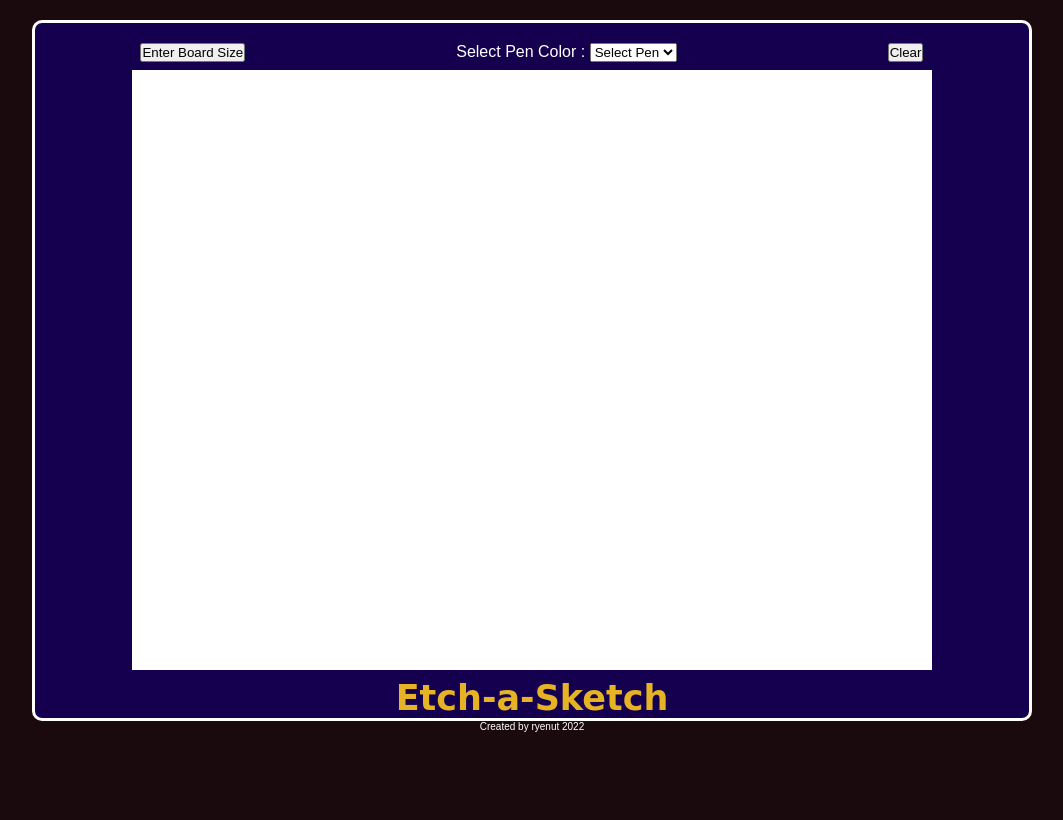
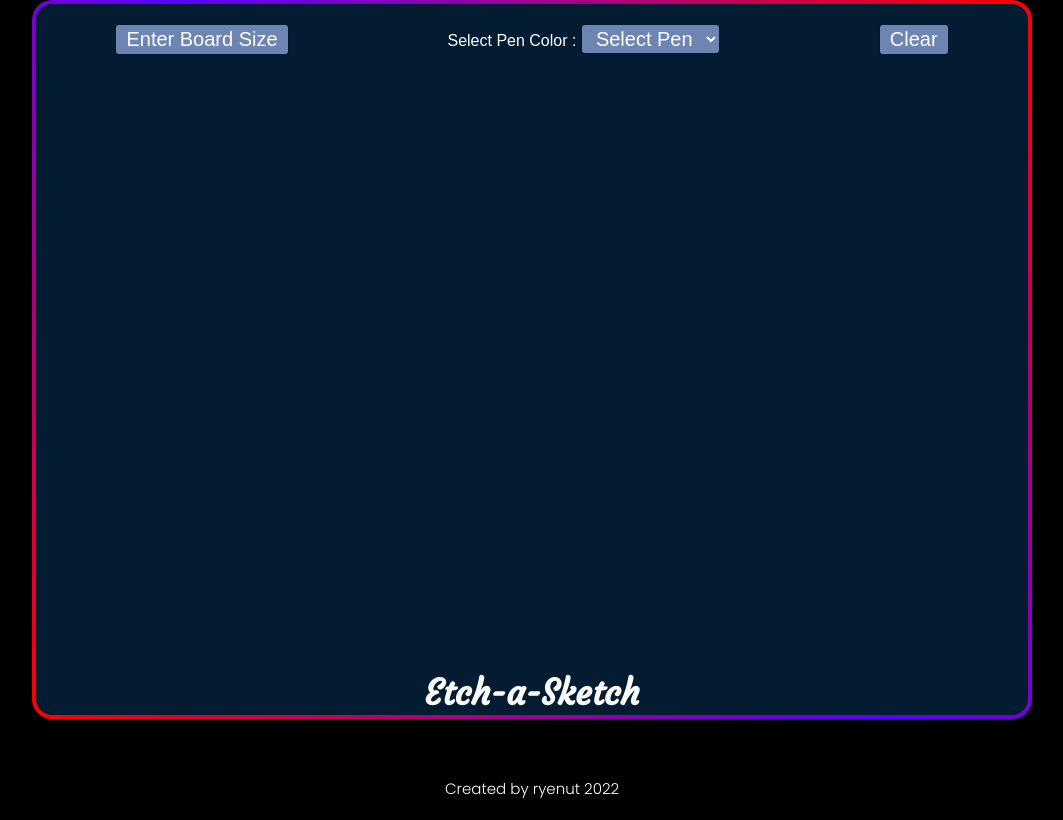
Before and after one commit to ryenut/etch-a-sketch, a plain HTML site: page index.html in a window 1280 px wide. Shown: the whole page, without its empty margins (108-1171 px from the left). Drawn offline with Linux system fonts and the light colour scheme; a web font is replaced by a local one.

Commit message:
Change border and frame color

```diff
--- a/etch.html
+++ /dev/null
@@ -1,34 +0,0 @@
-<!DOCTYPE html>
-<html lang="en">
-<head>
-    <meta charset="UTF-8">
-    <meta http-equiv="X-UA-Compatible" content="IE=edge">
-    <meta name="viewport" content="width=device-width, initial-scale=1.0">
-    <script src="etch2.js" defer></script>
-    <link rel="stylesheet" href="style.css">
-    <title>Etch-a-Sketch</title>
-</head>
-<body>
-    <div class="frame">
-
-        <div class="selection">
-            <button class="user-input">Enter Board Size</button>
-            <div class="pen">
-                <label for="color-select">Select Pen Color : </label>
-                    <select name="color" id="color-select">
-                        <option value="">Select Pen</option>
-                        <option value="black">Black</option>
-                        <option value="random">Random</option>
-                    </select>
-            </div>
-            <button class="reset">Clear</button>
-        </div>
-
-        <div class="pad"></div>
-
-        <h1>Etch-a-Sketch</h1>
-    </div>
-
-    <footer>Created by ryenut 2022</footer>
-</body>
-</html>
--- a/style.css
+++ b/style.css
@@ -1,4 +1,5 @@
-@import url('https://fonts.googleapis.com/css2?family=Akaya+Telivigala&display=swap');
+@import url('https://fonts.googleapis.com/css2?family=Poor+Story&family=Poppins:wght@300&display=swap');
+@import url('https://fonts.googleapis.com/css2?family=Courgette&family=Lobster+Two&family=Satisfy&display=swap');
 
 * {
     box-sizing: border-box;
@@ -9,7 +10,7 @@
 body {
     /* avoids html overflow */
     min-height: 100vh;
-    background-color: #1a090d;
+    background-color: #000;
     max-width: 1000px;
     margin: 0 auto;
     font-family: 'Rubik', sans-serif;
@@ -17,14 +18,14 @@ body {
 }
 
 .frame {
-    background-color: #150050;
+    background-color: #041C32;
     display: flex;
     flex-direction: column;
     align-items: center;
-    margin-top: 20px;
-    border: 3px solid #fff;
-    border-radius: 10px;
-
+    background: linear-gradient(#041C32, #041C32) padding-box,
+                linear-gradient(45deg,  red, #5800FF, red) border-box;
+    border-radius: 20px;;
+    border: 4px solid transparent;
 }
 
 .selection {
@@ -32,6 +33,7 @@ body {
     justify-content: space-around;
     margin-top: 2%;
     width: 100%;
+    color: #fff;
 }
 
 .pad {
@@ -41,18 +43,65 @@ body {
     margin: 8px 0;
 }
 
-.square {
-    background-color: #fff;
+footer {
+    position: fixed;
+    left: 0;
+    bottom: 0;
+    width: 100%;
+    text-align: center;
+    color: #fff;
+    font-size: 15px;
+    font-family: 'Poppins', sans-serif;
 }
 
-footer {
-    text-align: center;
+
+h1 {
     color: #fff;
-    font-size: 10px;
+    font-size: 35px;
+    font-family: 'Courgette', cursive;
 }
 
-h1 {
-    color: #E6B325;
-    font-size: 35px;
-    font-family: 'Akaya Telivigala', cursive;
+.frame > p {
+    font-family: 'Poppins', sans-serif;
+    font-size: 10px;
+
 }
+
+button, select {
+    align-items: center;
+    background-clip: padding-box;
+    background-color: #6E85B2;
+    border: 1px solid transparent;
+    border-radius: 0.25rem;
+    box-shadow: rgba(0, 0, 0, 0.02) 0 1px 3px 0;
+    box-sizing: border-box;
+    color: #fff;
+    cursor: pointer;
+    display: inline-flex;
+    font-family: 'Poor Story', sans-serif;
+    font-size: 20px;
+    justify-content: center;
+    line-height: 1.25;
+    margin: 0;
+    /* min-height: 3rem; */
+    /* padding: calc(.875rem - 1px) calc(1.5rem - 1px); */
+    padding: 2px 10px;
+    position: relative;
+    text-decoration: none;
+    transition: all 250ms;
+    user-select: none;
+    -webkit-user-select: none;
+    touch-action: manipulation;
+    vertical-align: baseline;
+    width: auto;
+  }
+
+button:hover,
+select:hover {
+  /* background-color: rgb(181, 234, 46); */
+  /* box-shadow: #E7F6F2 0 3px 12px;
+  transform: translateY(-1px); */
+  background-color: #E9A6A6;
+  color: #000;
+
+}
```
